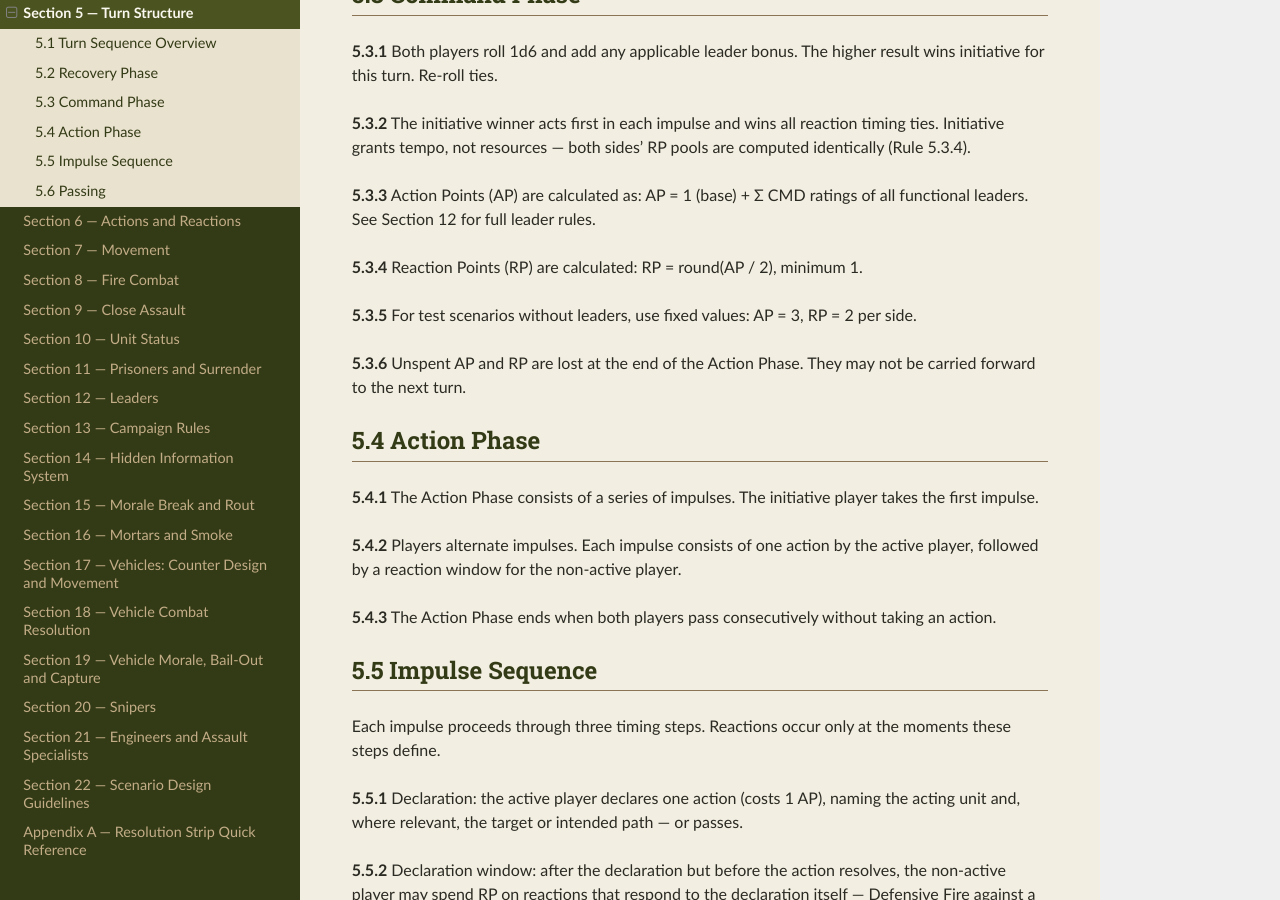
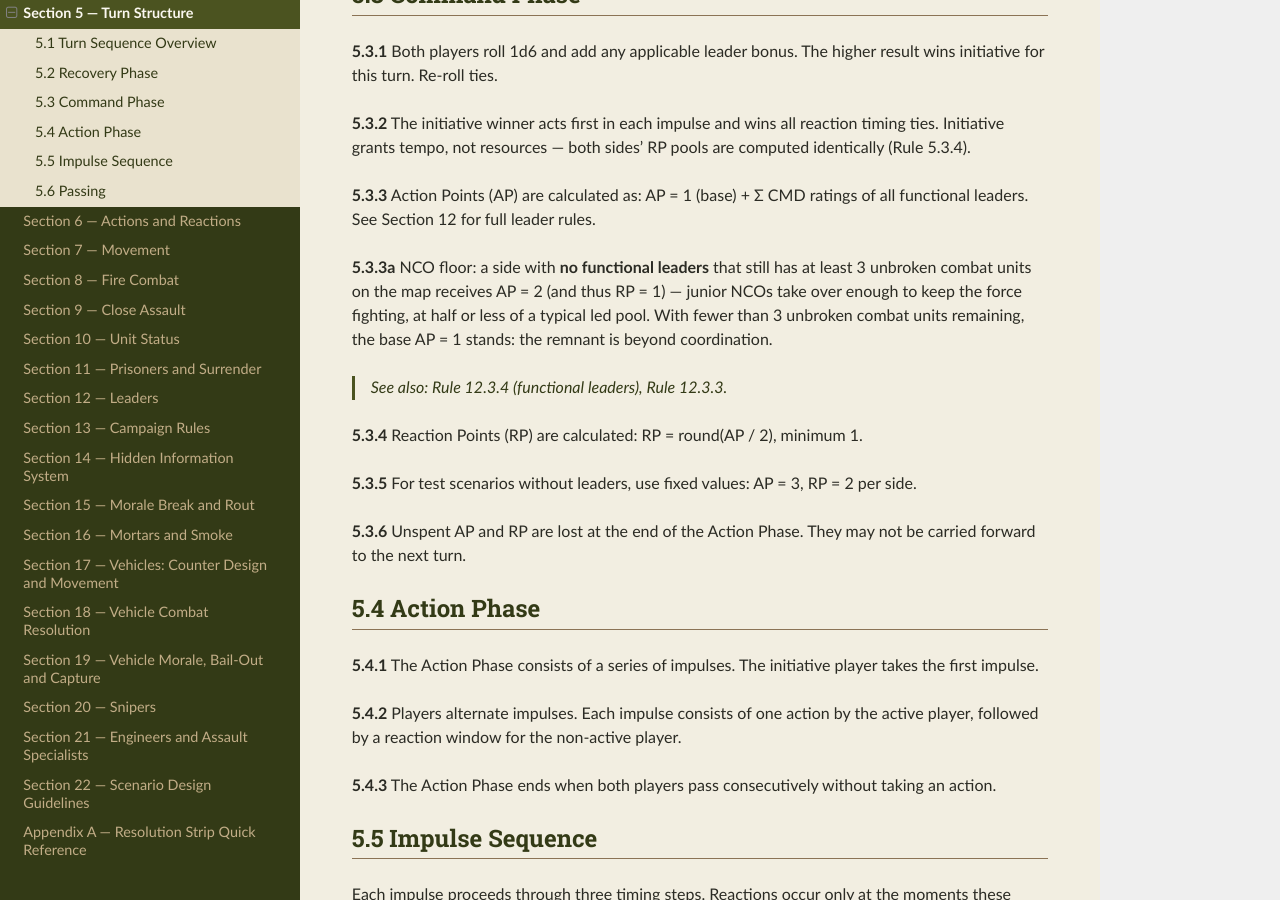
Before and after one commit to spugnoid/wdr-wargame, a Sphinx documentation site: the page built from docs/source/section_5__turn_structure.rst, in a window 1280 px wide and 900 px high, scrolled down 1649 px. Built offline with Sphinx 7.4.7 and the Read the Docs theme 3.1.0, drawn with Linux system fonts in a browser that asks for light colours.

Commit message:
rules: NCO floor - leaderless forces get AP 2 while 3+ units stand (5.3.3a, 12.3.3)
AP 1 for a whole platoon with no floor or recovery was a
nothing-happens death spiral duplicating Force Morale's collapse
role. Leaderless AP is now 2 (RP 1) while at least 3 unbroken
combat units remain, AP 1 below that - crippled, not frozen.
Design note E.92.

Co-Authored-By: Claude Fable 5 <noreply@anthropic.com>
Claude-Session: https://claude.ai/code/session_01MRhnethYPpBAmEh6wa83hu

```diff
--- a/docs/source/appendix_e__design_notes.rst
+++ b/docs/source/appendix_e__design_notes.rst
@@ -544,3 +544,8 @@ E.91  Initiative Buys Tempo, Not Resources
 ------------------------------------------
 
 *Design note: the initiative winner previously collected three benefits from one d6 per turn — acting first in every impulse, winning all reaction timing ties, and +1 RP. Acting first with an equal-or-larger reaction pool is already a strong position; the bonus RP compounded a single hot die into both tempo AND resources, and over a 4-turn scenario a streak of initiative wins could snowball hard for no decision either player made. The +1 RP is removed: initiative now buys tempo only (first action, timing ties), and both RP pools derive identically from AP. Giving the bonus RP to the LOSER (as reactive compensation) was considered and rejected — it inverts the incentive to win the roll and is unintuitive at the table; symmetric pools are the simplest fix that keeps the roll meaningful without letting it compound.*
+
+E.92  The NCO Floor — Leaderless Is Crippled, Not Frozen
+--------------------------------------------------------
+
+*Design note: under AP = 1 + ΣCMD, a force whose leaders were all CI dropped to one action and one reaction per turn for the entire remaining scenario, regardless of how many squads still stood — a 6-unit platoon reduced to moving one unit per turn, with no floor and no in-scenario recovery path. If that was a morale-collapse model it duplicated Force Morale's job (Section 15.5 already ends scenarios when a force breaks); as an action economy it produced turns where nothing happens, which is a playability failure rather than a simulation. The NCO floor (5.3.3a) sets leaderless AP at 2 while at least 3 unbroken combat units remain: sergeants keep squads fighting locally even when the platoon net is dead, at half or less of a typical led pool (a single CMD 2 leader alone yields AP 3), so losing every leader remains among the worst things that can happen to a force without freezing the game. Below 3 unbroken units the old AP 1 stands — a remnant of one or two squads genuinely is beyond coordination, and Force Morale has usually ended the scenario by then anyway.*
--- a/docs/source/section_12__leaders.rst
+++ b/docs/source/section_12__leaders.rst
@@ -78,7 +78,7 @@ All leaders have M3 F1 — movement allowance 3, fire rate 1. Leaders move faste
 
 **12.3.2**  RP = round(AP / 2), minimum 1. This formula is unchanged from Section 5.3.
 
-**12.3.3**  A side with no functional leaders has AP = 1. One activation per turn — the minimum needed to prevent complete paralysis.
+**12.3.3**  A side with no functional leaders has AP = 2 while at least 3 unbroken combat units remain (the NCO floor, Rule 5.3.3a), and AP = 1 below that. Losing every leader remains crippling — half or less of a typical led pool — but a platoon does not freeze solid because its officers are down.
 
 **12.3.4**  **Functional** means: on the map, and not Eliminated, Evacuated, Captured, or Routing. Wounded (rear-face) leaders are functional at their reduced ratings. A Suppressed leader is functional in every respect. A **Pinned** leader still contributes CMD to the AP pool (the command structure exists even while its officer is face-down) but may not take Rally or Leader Actions and does not add CMD to any other unit's rolls until recovered — pinned command does not project.
 
--- a/docs/source/section_5__turn_structure.rst
+++ b/docs/source/section_5__turn_structure.rst
@@ -79,6 +79,10 @@ Each game turn proceeds through three phases in the following order:
 
 **5.3.3**  Action Points (AP) are calculated as: AP = 1 (base) + Σ CMD ratings of all functional leaders. See Section 12 for full leader rules.
 
+**5.3.3a**  NCO floor: a side with **no functional leaders** that still has at least 3 unbroken combat units on the map receives AP = 2 (and thus RP = 1) — junior NCOs take over enough to keep the force fighting, at half or less of a typical led pool. With fewer than 3 unbroken combat units remaining, the base AP = 1 stands: the remnant is beyond coordination.
+
+    *See also: Rule 12.3.4 (functional leaders), Rule 12.3.3.*
+
 **5.3.4**  Reaction Points (RP) are calculated: RP = round(AP / 2), minimum 1.
 
 **5.3.5**  For test scenarios without leaders, use fixed values: AP = 3, RP = 2 per side.
```
